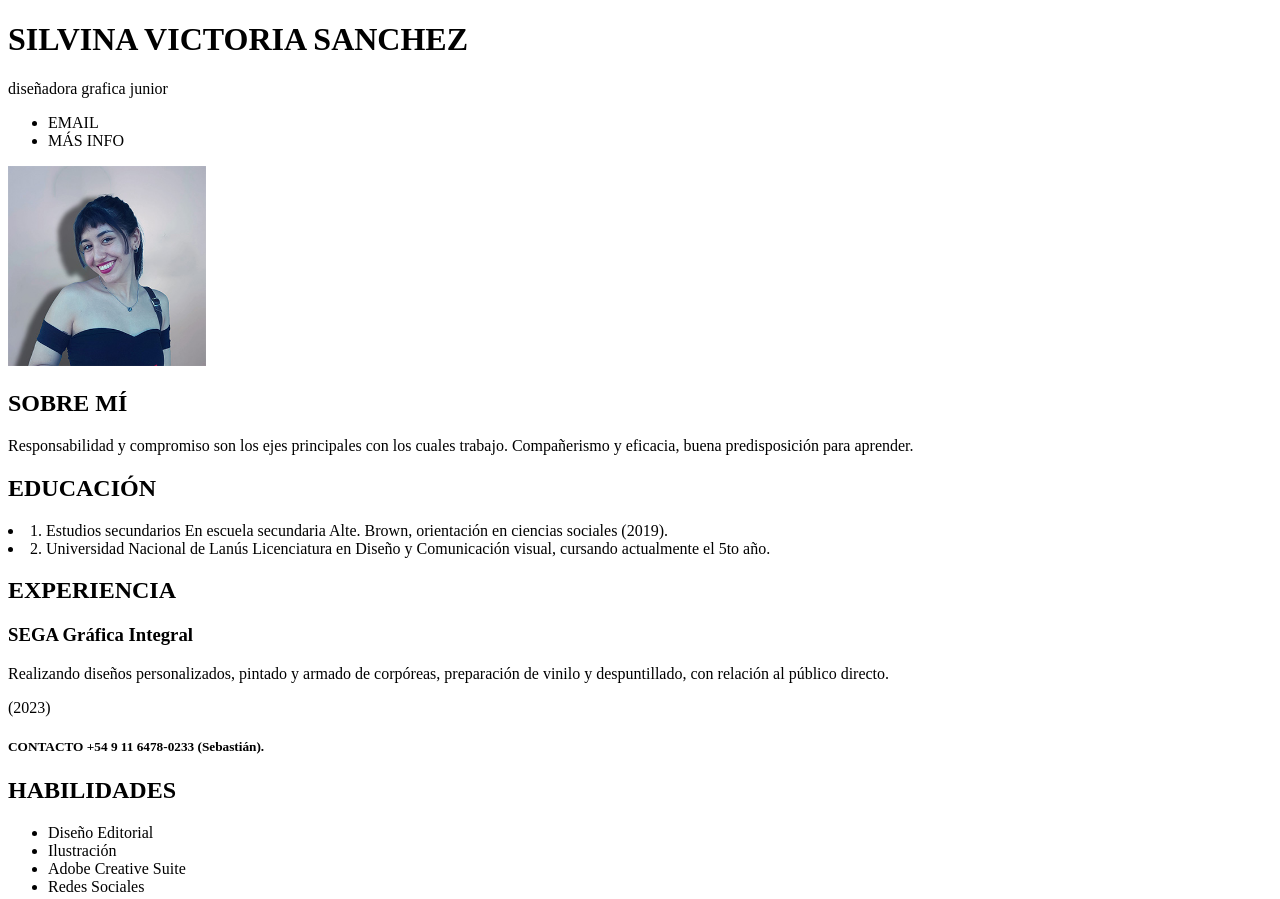
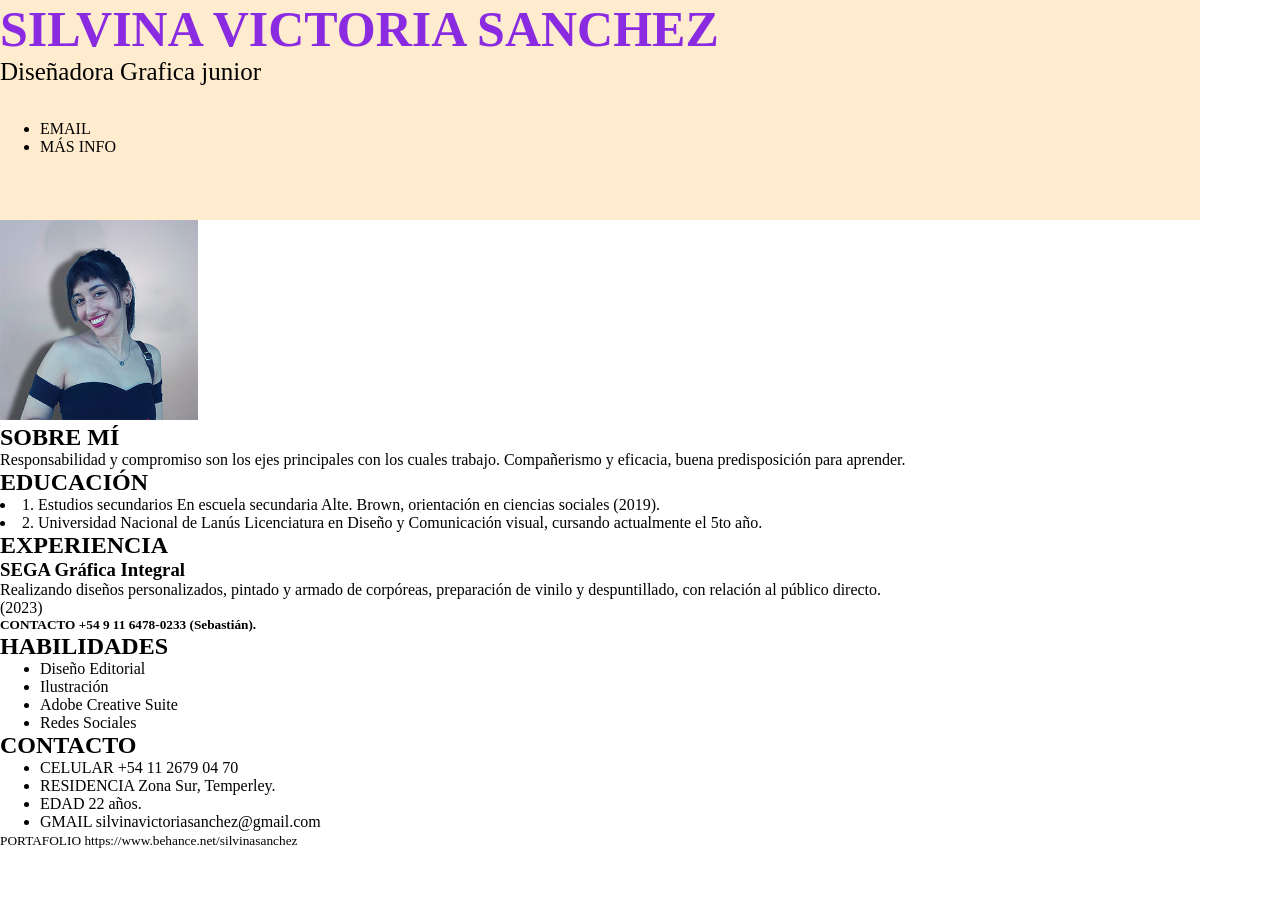
Before and after one commit to SSilvix/Silvina, a plain HTML site: page index.html in a window 1280 px wide. Shown: the top 899 px of the page. After the commit the page ends 849 px from the top, so only its background shows below. Drawn offline with Linux system fonts and the light colour scheme.

Commit message:
cambie cositas y estuve probando el css

```diff
--- /dev/null
+++ b/estilos.css
@@ -0,0 +1,26 @@
+@charset "utf-8";
+/* CSS Document */
+*{
+    margin: 0px;
+    padding: opx;
+}
+h1 {
+    color:blueviolet;
+    font-size: 50px;
+}
+
+.botonera {
+    width: 1200px;
+    height: 100px;
+    background-color: blanchedalmond;
+}
+
+#cabecera {
+    background-color: blanchedalmond;
+    width: 1200px;
+    height: 120px;
+}
+
+header p {
+    font-size: 25px;
+}
--- a/index.html
+++ b/index.html
@@ -3,13 +3,14 @@
     <head>
         <meta charset="utf-8"/>
         <title>CV Silvina Sanchez - Primer sitio web</title>
+        <link href="estilos.css" rel="stylesheet" type="text/css">
     </head>
     <body>
-        <header>
+        <header id="cabecera">
             <h1>SILVINA VICTORIA SANCHEZ</h1>
-            <p>diseñadora grafica junior</p>
+            <p>Diseñadora Grafica junior</p>
         </header>
-        <nav>
+        <nav class="botonera">
             <ul>
                 <li>
                     EMAIL
```
